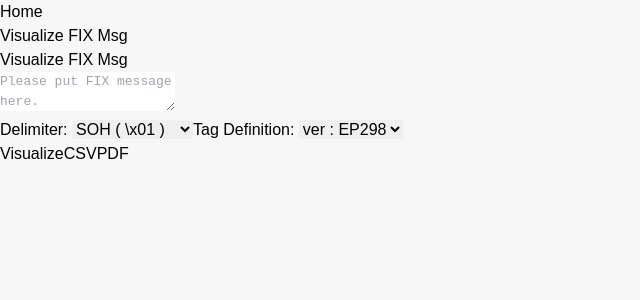
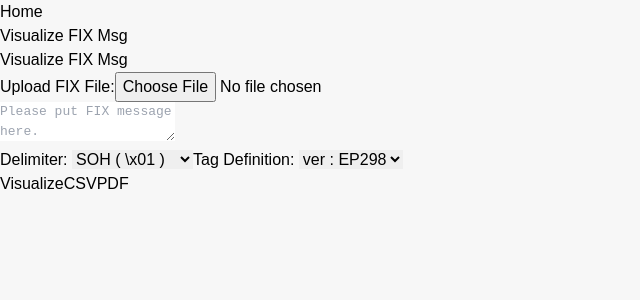
Before and after one commit to nagaegenki/message-view, a React (Vite) app: page /message-view/fix in a window 1280 px wide. Shown: the top 300 px of the page, without its empty margins (0-640 px from the left). Built offline with nearby package versions, Linux system fonts and the light colour scheme.

Commit message:
feat: add file upload function

```diff
--- /dev/null
+++ b/src/components/CaseSelector.jsx
@@ -0,0 +1,22 @@
+import React from 'react';
+
+export default function CaseSelector({ messages, selectedIndex, onSelect }) {
+  return (
+    <div className="mb-4">
+      <label className="text-indigo-900 font-semibold mr-2">Select Case:</label>
+      <select
+        value={selectedIndex !== null ? selectedIndex : ""}
+        onChange={(e) => {
+          const val = e.target.value;
+          onSelect(val === "" ? null : parseInt(val));
+        }}
+        className="border rounded px-2 py-1"
+      >
+        <option value="">------</option>
+        {messages.map((_, idx) => (
+          <option key={idx} value={idx}>Case {idx + 1}</option>
+        ))}
+      </select>
+    </div>
+  );
+}
--- /dev/null
+++ b/src/components/FileUploader.jsx
@@ -0,0 +1,25 @@
+import React from 'react';
+
+export default function FileUploader({ onMessagesParsed }) {
+  const handleFileUpload = (e) => {
+    const file = e.target.files[0];
+    if (!file) return;
+
+    const reader = new FileReader();
+    reader.onload = (event) => {
+      const lines = event.target.result
+        .split(/\r?\n/)
+        .map(line => line.trim())
+        .filter(line => line.length > 0);
+      onMessagesParsed(lines);
+    };
+    reader.readAsText(file);
+  };
+
+  return (
+    <div className="mb-4">
+      <label className="text-indigo-900 font-semibold mr-2">Upload FIX File:</label>
+      <input type="file" accept=".*" onChange={handleFileUpload} />
+    </div>
+  );
+}
--- a/src/pages/FixVisualizer.jsx
+++ b/src/pages/FixVisualizer.jsx
@@ -1,5 +1,7 @@
 import { useState, useEffect } from 'react';
+import CaseSelector from '../components/CaseSelector';
 import CsvButton from '../components/CsvButton';
+import FileUploader from '../components/FileUploader';
 import FixTable from '../components/FixTable';
 import PdfButton from '../components/PdfButton';
 import { parseFixMessage } from '../parser/fixParser';
@@ -9,6 +11,8 @@ function FixVisualizer() {
   const [parsedData, setParsedData] = useState([]);
   const [delimiter, setDelimiter] = useState('\u0001');           // Default delimiter is SOH
   const [selectedDefs, setselectedDefs] = useState("defaultDef"); // Placeholder for tag definitions
+  const [cases, setCases] = useState([]);
+  const [selectedCaseIndex, setSelectedCaseIndex] = useState(null);
 
   const [tagDefsAll, setTagDefsAll] = useState({});
   const [groupTagDefs, setGroupTagDefs] = useState({});
@@ -46,9 +50,32 @@ function FixVisualizer() {
     setParsedData(parsed);
   };
 
+  const handleMessagesParsed = (messages) => {
+    setCases(messages);
+    setSelectedCaseIndex(null); // Reset selected case index
+    setRawMessage("");          // Clear raw message input
+    setParsedData([]);          // Reset parsed data when new messages are loaded
+  };
+
+  const handleSelectCase = (index) => {
+    setSelectedCaseIndex(index);
+    setRawMessage(cases[index] || "");
+    setParsedData([]);
+  };
+
   return (
     <div className="p-4 max-w-4xl mx-auto">
       <h1 className="text-xl text-indigo-900 font-bold mb-4">Visualize FIX Msg</h1>
+      {/* File Uploader and Case Selector */}
+      <FileUploader onMessagesParsed={handleMessagesParsed} />
+      {cases.length > 0 && (
+        <CaseSelector
+          messages={cases}
+          selectedIndex={selectedCaseIndex}
+          onSelect={handleSelectCase}
+        />
+      )}
+      {/* Raw Message Input */}
       <textarea
         className="border p-2 w-full h-24"
         value={rawMessage}
```
